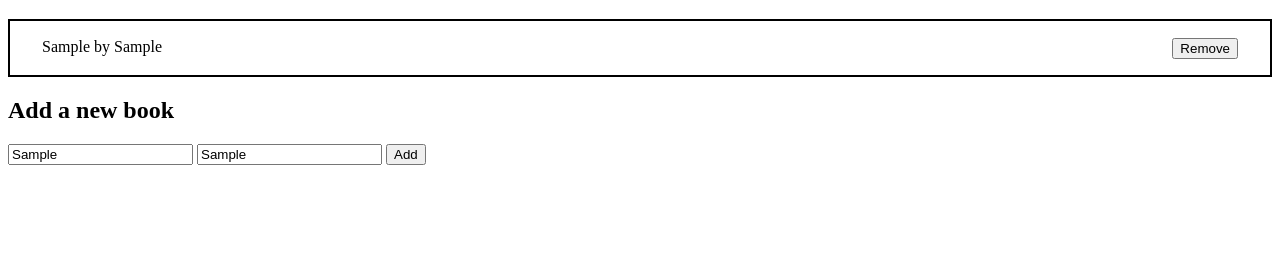
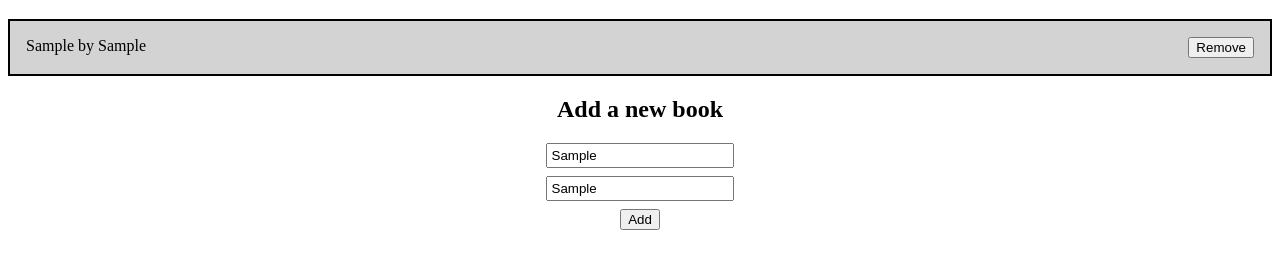
Before and after one commit to qwibbler/awesome-books, a website: page index.html in a window 1280 px wide. Both pictures are taken after typing "Sample", "Sample" into the empty fields and a click on the button "Add". Shown: the part 61-330 px from the top of the page. Drawn offline with Linux system fonts and the light colour scheme.

Commit message:
add background color

```diff
--- a/style.css
+++ b/style.css
@@ -14,9 +14,26 @@ ul {
   display: flex;
   list-style: none;
   justify-content: space-between;
-  padding: 0.1rem 2rem 0 2rem;
+  padding: 1rem ;
+  margin: 0;
+
 }
 
-.remove-btn {
+ul:nth-child(odd) {
+  background-color: lightgray;
+}
+
+.addBook {
+  display: flex;
+  flex-direction: column;
+  text-align: center;
+  max-width: 50%;
+  align-items: center;
+  margin: auto;
+}
+
+input {
+  margin-bottom: 0.5rem;
+  padding: 0.2rem;
 
 }
```
